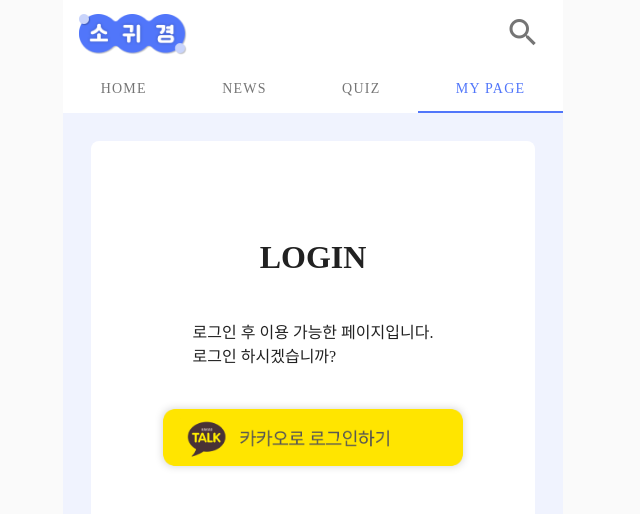
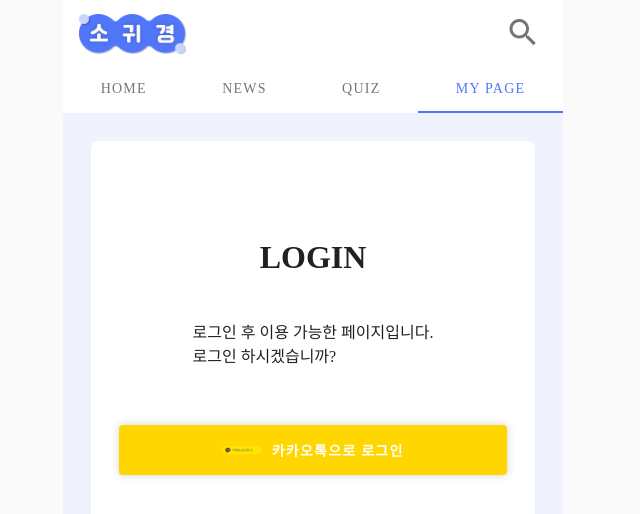
Before and after one commit to Jeeyoun-S/Cow-Economy, a Vue app in the folder frontend/: page /my-page in a window 1280 px wide. Shown: the top 514 px of the page, without its empty margins (327-967 px from the left). Built offline with nearby package versions, Linux system fonts and the light colour scheme; no server answers; a web font is replaced by a local one.

Commit message:
Feat: Login hover

```diff
--- a/frontend/src/components/MyPage/KakaoLogin.vue
+++ b/frontend/src/components/MyPage/KakaoLogin.vue
@@ -6,19 +6,22 @@
         <div>로그인 후 이용 가능한 페이지입니다.</div>
         <div>로그인 하시겠습니까?</div>
       </div>
-      <!-- 카카오톡 로그인 버튼 -->
-      <!-- <v-flex
-          class="blue-shadow blur-on-hover d-flex flex-clumn align-center justify-center ma-3"
-        > -->
-      <!-- <a id="custom-login-btn"> -->
-      <img
-        class="blur-on-hover blue-shadow"
+      <v-btn
+        class="blur-on-hover blue-shadow mt-4"
         width="100%"
+        height="50"
         @click="kakaoLogin"
-        src="@/assets/images/login/kakao_login.png"
-      />
-      <!-- </a> -->
-      <!-- </v-flex> -->
+        color="yellow accent-4"
+        dark
+      >
+        <img
+          class="kakao-logo"
+          width="100%"
+          src="@/assets/images/login/kakao_login.png"
+          alt="kakao login"
+        />
+        <span class="kakao-text pl-2">카카오톡으로 로그인</span>
+      </v-btn>
     </div>
   </v-sheet>
 </template>
@@ -45,8 +48,11 @@
   filter: brightness(0.9);
   cursor: pointer;
 }
-img {
+img.kakao-logo {
   border-radius: 10px;
-  max-width: 300px;
+  max-width: 40px;
+}
+.kakao-text {
+  font-weight: bold;
 }
 </style>
```
